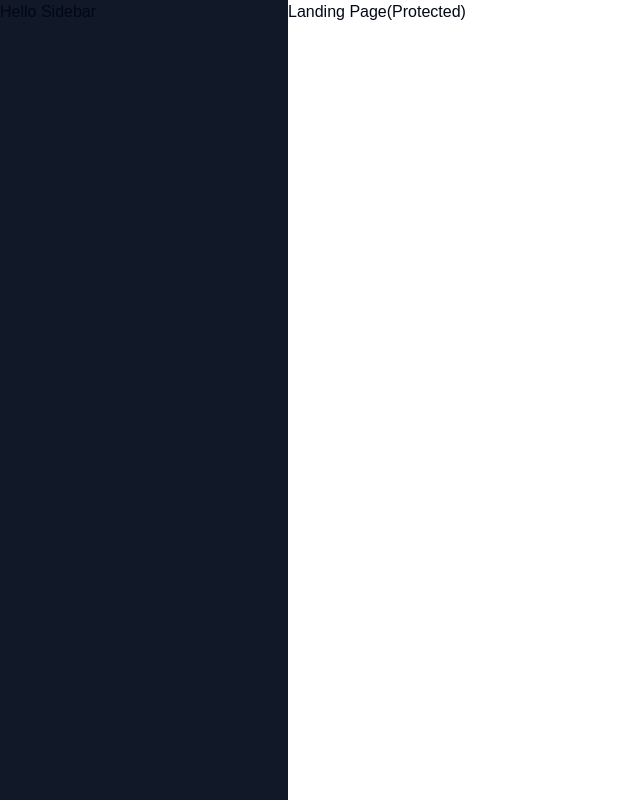
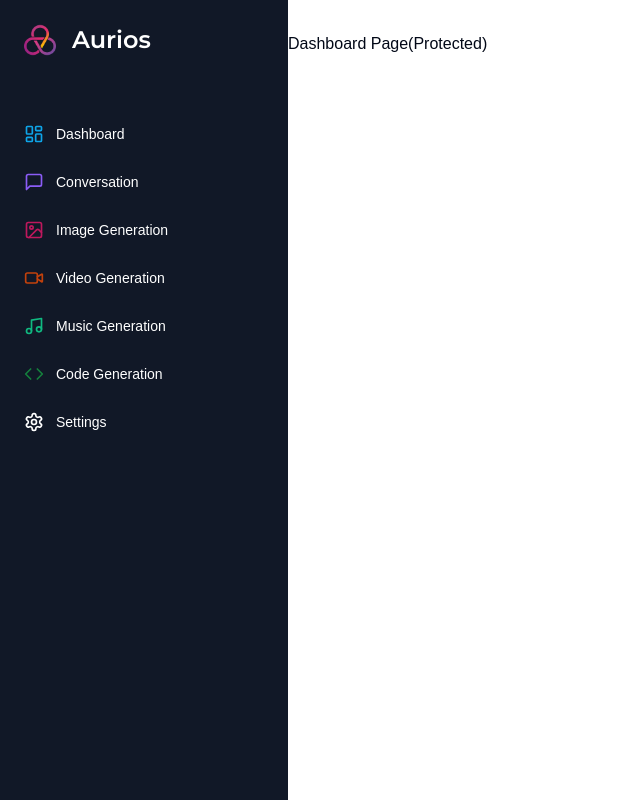
Before and after one commit to awaisnazir08/Aurios, a Next.js app: page /dashboard in a window 1280 px wide. Shown: the whole page, without its empty margins (0-640 px from the left). Built offline with nearby package versions, Linux system fonts and the light colour scheme.

Commit message:
side bar almost done

```diff
--- a/app/(dashboard)/(routes)/dashboard/page.tsx
+++ b/app/(dashboard)/(routes)/dashboard/page.tsx
@@ -4,8 +4,7 @@
     return (
         <>
             <div>
-                <p>Landing Page(Protected)</p>
-                <UserButton />
+                <p>Dashboard Page(Protected)</p>
             </div>
         </>
     )
--- a/app/(dashboard)/layout.tsx
+++ b/app/(dashboard)/layout.tsx
@@ -1,19 +1,20 @@
+import Navbar from "@/components/navbar";
+import Sidebar from "@/components/sidebar";
+
 const DashboardLayout = ({
     children
 }: {
-        children: React.ReactNode;
-    }) => {
+    children: React.ReactNode;
+}) => {
     return (
         <div className="h-full relative ">
             <div className="hidden h-full md:flex md:w-72 md:flex-col md:fixed md:inset-y-0 z-[80] bg-gray-900">
-                <div className="">
-                    Hello Sidebar
-                </div>
+                <Sidebar />
 
             </div>
             <main className="md:pl-72">
-                {/* <Navbar /> */}
-             {children}
+                <Navbar />
+                {children}
             </main>
 
         </div>
--- /dev/null
+++ b/components/navbar.tsx
@@ -0,0 +1,18 @@
+import { Button } from "@/components/ui/button";
+import { UserButton } from "@clerk/nextjs";
+import { Ghost, Menu } from "lucide-react";
+
+const Navbar = () => {
+    return (
+        <div className="flex items-center p-4">
+            <Button variant='ghost' size='icon' className="md:hidden">
+                <Menu />
+            </Button>
+            <div className="flex w-full justify-end ">
+                <UserButton/>
+            </div>
+        </div>
+    );
+}
+
+export default Navbar;
--- /dev/null
+++ b/components/sidebar.tsx
@@ -0,0 +1,89 @@
+"use client";
+
+import Image from "next/image";
+import Link from "next/link";
+import { Montserrat } from "next/font/google";
+
+import { cn } from "@/lib/utils";
+import { Code, ImageIcon, LayoutDashboard, MessageSquare, Music, Settings, VideoIcon } from "lucide-react";
+
+const montserrat = Montserrat({ weight: "600", subsets: ["latin"] })
+const routes = [
+    {
+        label: "Dashboard",
+        icon: LayoutDashboard,
+        href: "/dashboard",
+        color: "text-sky-500",
+    },
+    {
+        label: "Conversation",
+        icon: MessageSquare,
+        href: "/conversation",
+        color: "text-violet-500",
+    },
+    {
+        label: "Image Generation",
+        icon: ImageIcon,
+        href: "/image",
+        color: "text-pink-700",
+    },
+    {
+        label: "Video Generation",
+        icon: VideoIcon,
+        href: "/video",
+        color: "text-orange-700",
+    },
+    {
+        label: "Music Generation",
+        icon: Music,
+        href: "/music",
+        color: "text-emerald-500",
+    },
+    {
+        label: "Code Generation",
+        icon: Code,
+        href: "/code",
+        color: "text-green-700",
+    },
+    {
+        label: "Settings",
+        icon: Settings,
+        href: "/settings",
+    },
+
+]
+
+const Sidebar = () => {
+    return (
+        <div className="space-y-4 py-4 flex flex-col h-full bg-[#111827] text-white">
+            <div className="px-3 py-2 flex-1">
+                <Link href='/dashboard' className="flex items-center pl-3 mb-14">
+                    <div className="relative w-8 h-8 mr-4">
+                        <Image
+                            fill
+                            alt="Logo"
+                            src="/logo.png"
+                        />
+                    </div>
+                    <h1 className={cn("text-2xl font-bold", montserrat.className)}>Aurios</h1>
+                </Link>
+                <div className="space-y-1">
+                    {routes.map((route)=>(
+                        <Link
+                        href = {route.href}
+                        key={route.href}
+                        className="text-sm group flex p-3 w-full justify-start font-medium cursor-pointer hover:text-white hover:bg-white/10 rounded-lg transition"
+                        >
+                            <div className="flex items-center flex-1">
+                                <route.icon className={cn("h-5 w-5 mr-3", route.color)} />
+                                {route.label}
+                            </div>
+                        </Link>
+                    ))}
+                </div>
+            </div>
+        </div>
+    );
+}
+
+export default Sidebar;
```
Also changed, not shown: public/logo.png (added).
